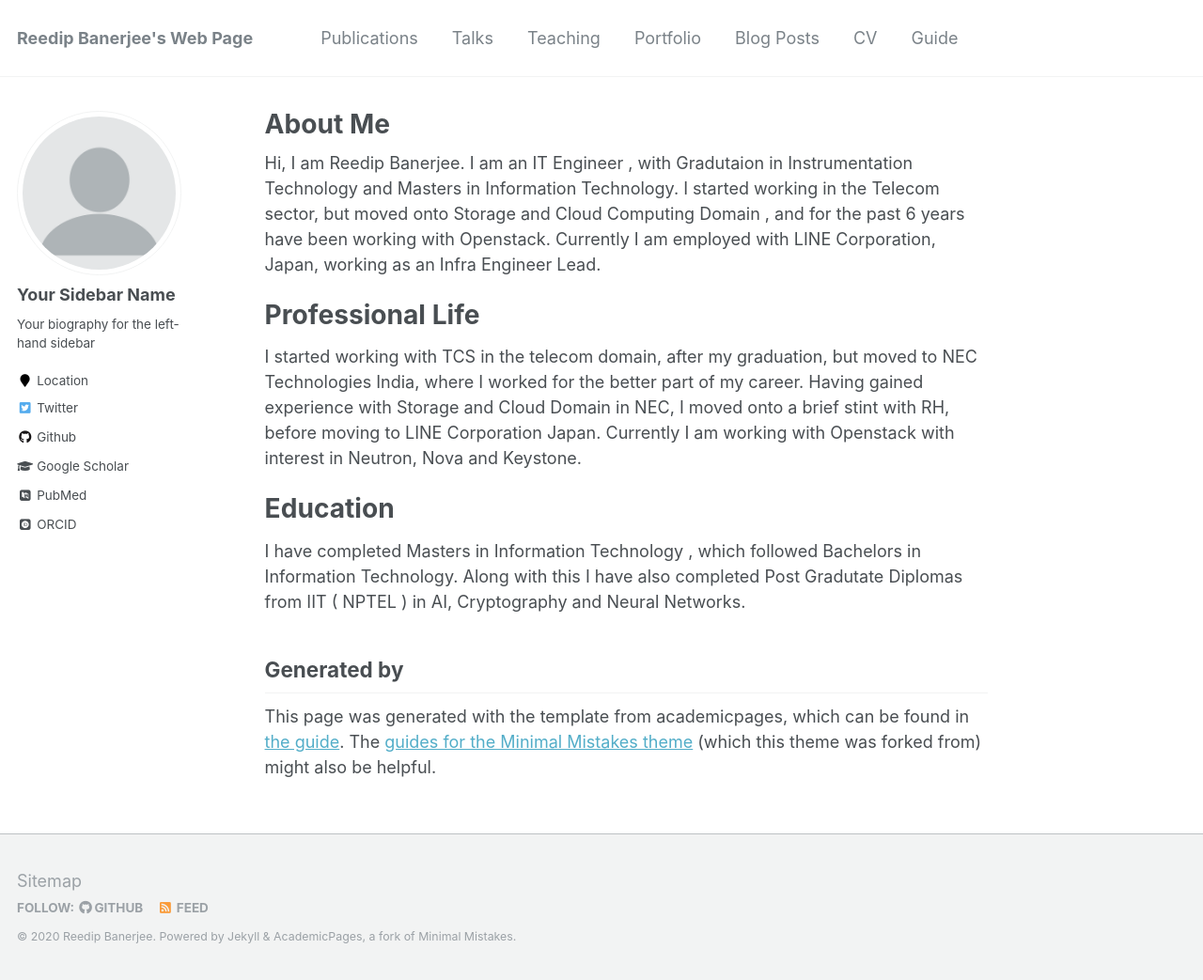
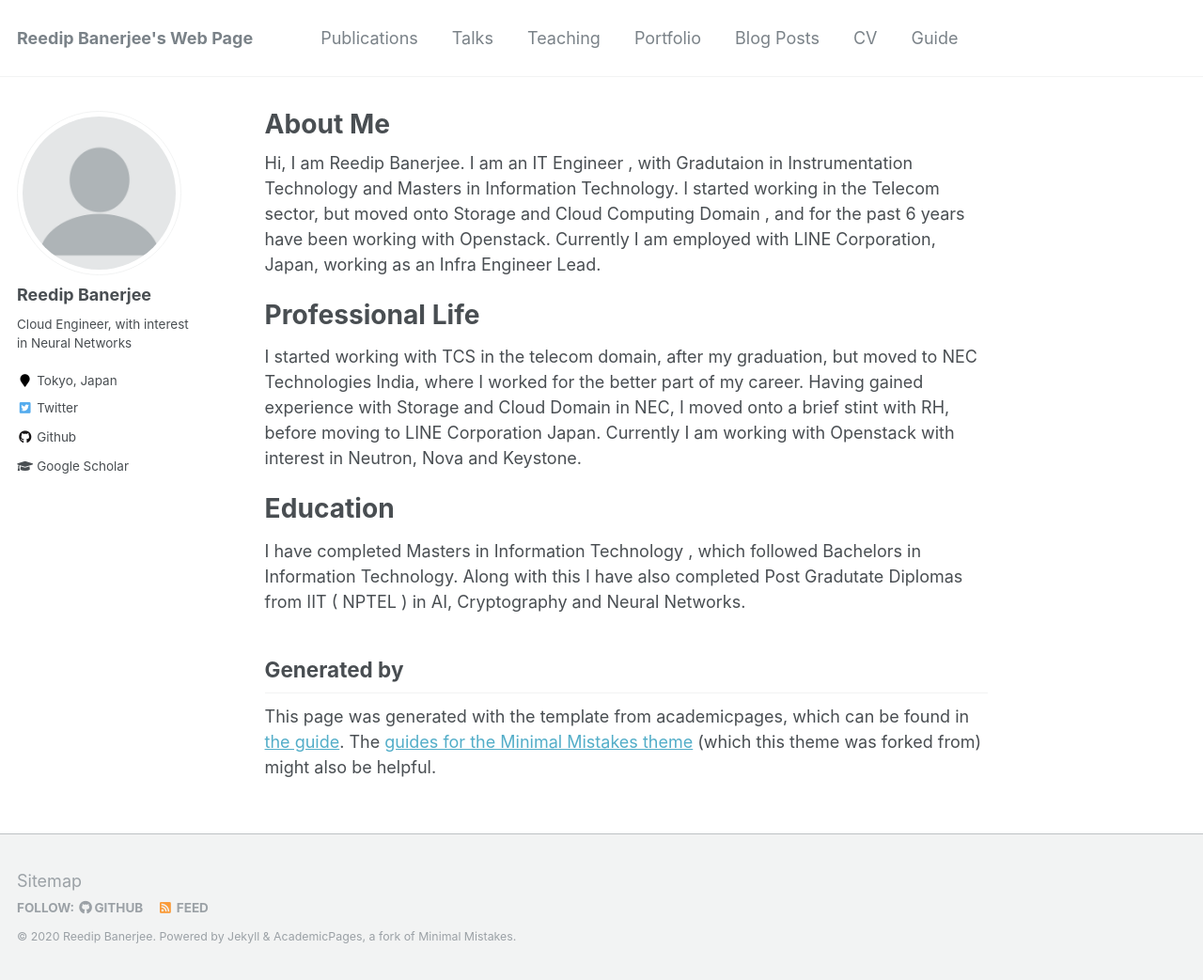
Before and after one commit to reedip/reedip.github.io, a Jekyll site: the page built from _pages/about.md, in a window 1280 px wide and 1043 px high. Shown: the whole window at 94% size. Built offline with Jekyll 4.4.1, drawn with Linux system fonts in a browser that asks for light colours; some web fonts are replaced.

Commit message:
Update _config.yml

```diff
--- a/_config.yml
+++ b/_config.yml
@@ -57,7 +57,7 @@ yandex_site_verification :
 
 # Social Sharing
 twitter:
-  username               : &204nothinghere
+  username               : &twitter
 facebook:
   username               :
   app_id                 :
@@ -80,13 +80,13 @@ analytics:
 
 # Site Author
 author:
-  name             : "Your Sidebar Name"
+  name             : "Reedip Banerjee"
   avatar           : "profile.png"
-  bio              : "Your biography for the left-hand sidebar"
-  location         : "Location"
+  bio              : "Cloud Engineer, with interest in Neural Networks"
+  location         : "Tokyo, Japan"
   employer         :
-  pubmed           : "https://www.ncbi.nlm.nih.gov/pubmed/?term=john+snow"
-  googlescholar    : "http://yourfullgooglescholarurl.com"
+  pubmed           : #"https://www.ncbi.nlm.nih.gov/pubmed/?term=john+snow"
+  googlescholar    : "https://scholar.google.com/citations?user=m-tB5ucAAAAJ&hl=en&oi=ao"
   email            :
   researchgate     :  # example: "https://www.researchgate.net/profile/yourprofile"
   uri              :
@@ -96,20 +96,20 @@ author:
   flickr           :
   facebook         :
   foursquare       :
-  github           : "academicpages"
+  github           : "reedip"
   google_plus      :
   keybase          :
   instagram        :
   impactstory      : #"https://profiles.impactstory.org/u/xxxx-xxxx-xxxx-xxxx"
   lastfm           :
   linkedin         :
-  orcid            : "http://orcid.org/yourorcidurl"
+  orcid            : #"http://orcid.org/yourorcidurl"
   pinterest        :
   soundcloud       :
   stackoverflow    : # http://stackoverflow.com/users/123456/username
   steam            :
   tumblr           :
-  twitter          : "replacethistwitterhandle"
+  twitter          : "204nothinghere"
   vine             :
   weibo            :
   xing             :
```
